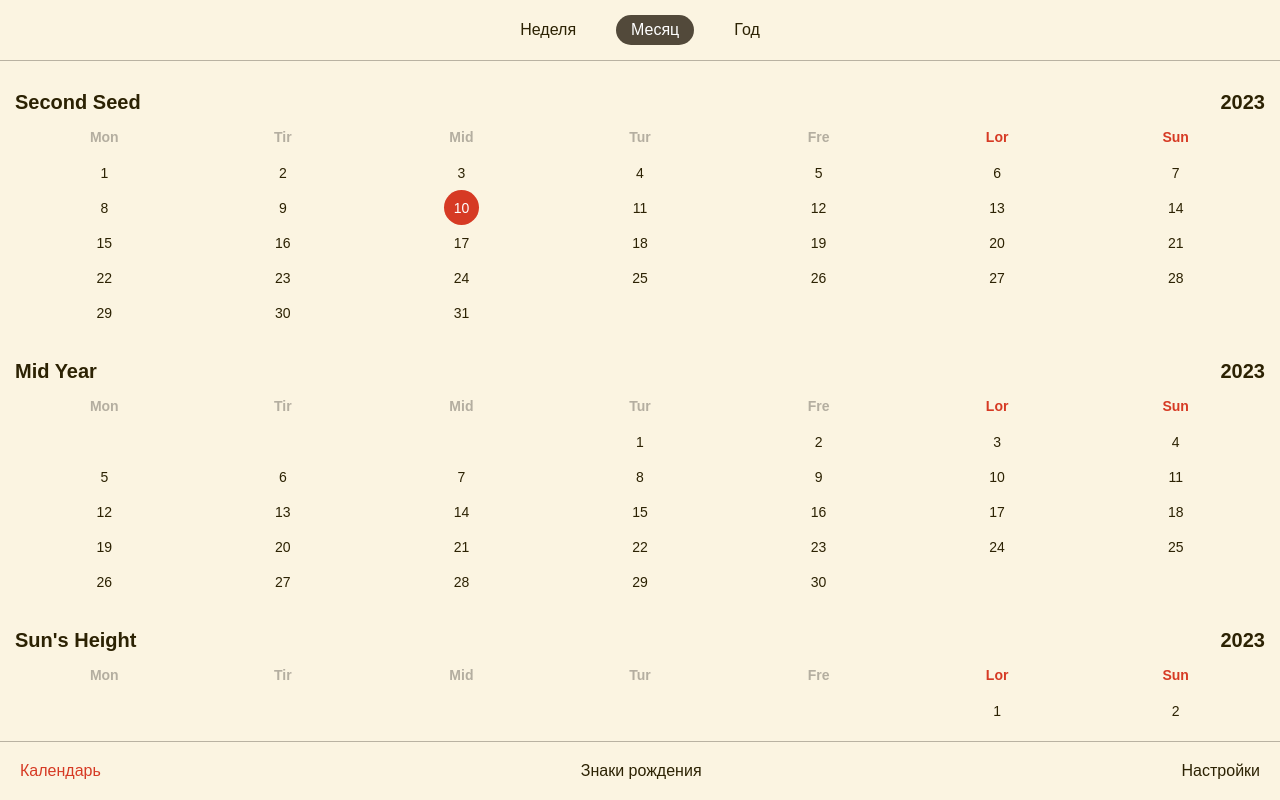
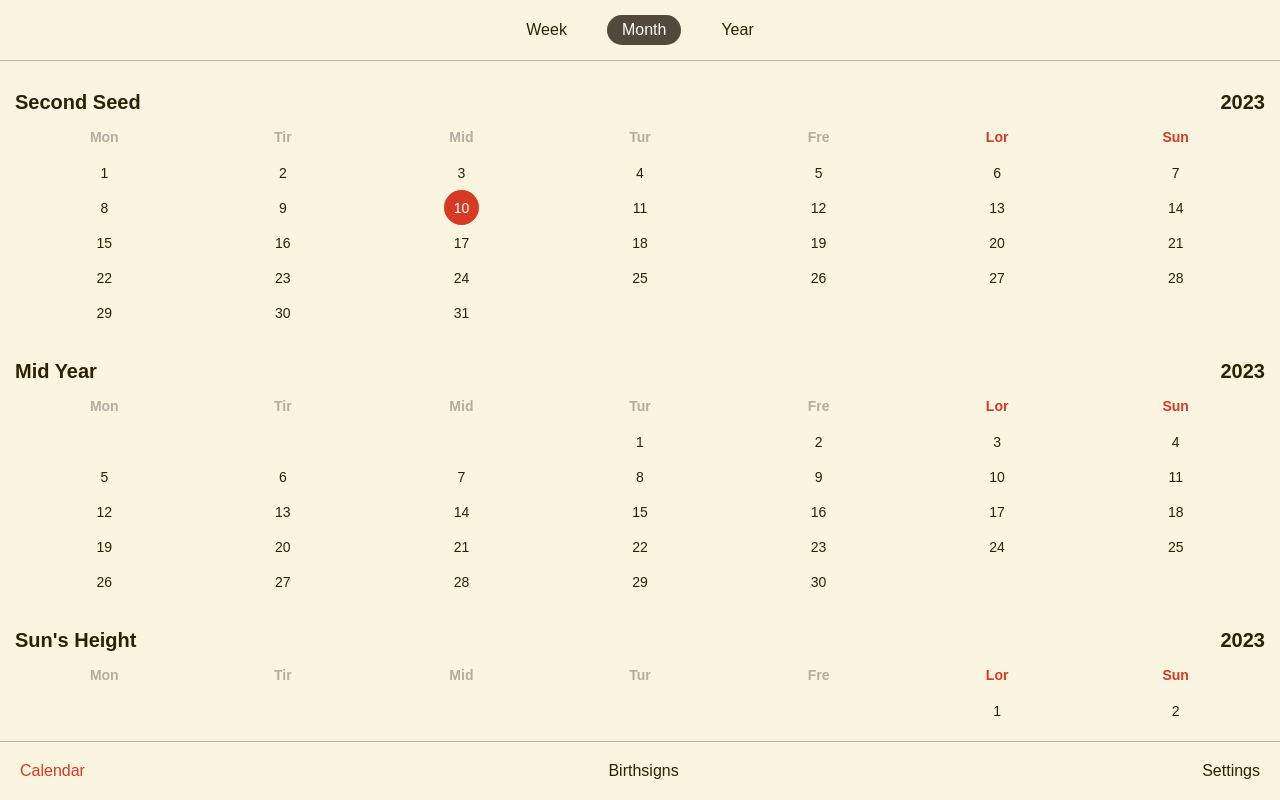
Before and after one commit to VChet/tamriel-calendar, a Vue app: page /month in a window 1280 px wide. Shown: the top 800 px of the page. Built offline with nearby package versions, Linux system fonts and the light colour scheme.

Commit message:
feat(i18n): add static i18n

```diff
--- a/package.json
+++ b/package.json
@@ -14,9 +14,11 @@
     "dayjs": "^1.11.7",
     "pinia": "^2.0.36",
     "vue": "^3.2.47",
+    "vue-i18n": "^9.2.2",
     "vue-router": "^4.1.6"
   },
   "devDependencies": {
+    "@intlify/unplugin-vue-i18n": "^0.10.0",
     "@rushstack/eslint-patch": "^1.2.0",
     "@types/node": "^20.1.1",
     "@vitejs/plugin-vue": "^4.2.1",
--- a/src/App.vue
+++ b/src/App.vue
@@ -4,13 +4,13 @@
     <nav>
       <ul>
         <li>
-          <RouterLink to="/calendar">Календарь</RouterLink>
+          <RouterLink to="/calendar">{{ $t("calendar") }}</RouterLink>
         </li>
         <li>
-          <RouterLink to="/birthsigns">Знаки рождения</RouterLink>
+          <RouterLink to="/birthsigns">{{ $t("birthsigns") }}</RouterLink>
         </li>
         <li>
-          <RouterLink to="/settings">Настройки</RouterLink>
+          <RouterLink to="/settings">{{ $t("settings") }}</RouterLink>
         </li>
       </ul>
     </nav>
--- /dev/null
+++ b/src/i18n/messages.ts
@@ -0,0 +1,28 @@
+import type { I18nOptions } from "vue-i18n";
+
+const messages: I18nOptions["messages"] = {
+  en: {
+    calendar: "Calendar",
+    birthsigns: "Birthsigns",
+    settings: "Settings",
+    week: "Week",
+    month: "Month",
+    year: "Year",
+    settingsPage: {
+      design: "Original design by"
+    }
+  },
+  ru: {
+    calendar: "Календарь",
+    birthsigns: "Знаки рождения",
+    settings: "Настройки",
+    week: "Неделя",
+    month: "Месяц",
+    year: "Год",
+    settingsPage: {
+      design: "Оригинальный дизайн"
+    }
+  }
+};
+
+export default messages;
--- a/src/main.ts
+++ b/src/main.ts
@@ -1,16 +1,27 @@
 import { createApp } from "vue";
-import { locale } from "dayjs";
+import { createI18n } from "vue-i18n";
+
 import { useRegisterSW } from "virtual:pwa-register/vue";
 import { createPinia } from "pinia";
 
 import App from "./App.vue";
 import router from "./router";
+
+import messages from "@/i18n/messages";
+
 import "./assets/global.scss";
-import tamrielEn from "@/assets/tamriel-en";
+import { setLocale, settings } from "@/store/settings";
 
 const pinia = createPinia();
 
-locale(tamrielEn);
+export const i18n = createI18n({
+  locale: "en",
+  fallbackLocale: "ru",
+  legacy: false,
+  messages
+});
+
+setLocale(settings.value.locale);
 
 useRegisterSW({
   immediate: true,
@@ -26,4 +37,4 @@ useRegisterSW({
   }
 });
 
-createApp(App).use(pinia).use(router).mount("#app");
+createApp(App).use(pinia).use(i18n).use(router).mount("#app");
--- a/src/store/settings.ts
+++ b/src/store/settings.ts
@@ -1,30 +1,21 @@
-import { locale } from "dayjs";
-import { defineStore } from "pinia";
+import dayjs from "dayjs";
+import { useStorage } from "@vueuse/core";
+import { i18n } from "@/main";
 import tamrielEn from "@/assets/tamriel-en";
 import tamrielRu from "@/assets/tamriel-ru";
 
-interface SettingsStore {
-  dayjsLocale: "tamriel-en" | "tamriel-ru";
+export const settings = useStorage("settings", { locale: "en" });
+
+function getDayJSLocaleData(locale: string) {
+  switch (locale) {
+    case "en":
+      return tamrielEn;
+    case "ru":
+      return tamrielRu;
+  }
 }
-
-export const useSettingsStore = defineStore("settings", {
-  state: (): SettingsStore => ({
-    dayjsLocale: locale() as SettingsStore["dayjsLocale"]
-  }),
-  getters: {
-    localeData: (state) => {
-      switch (state.dayjsLocale) {
-        case "tamriel-en":
-          return tamrielEn;
-        case "tamriel-ru":
-          return tamrielRu;
-      }
-    }
-  },
-  actions: {
-    setLocale(value: SettingsStore["dayjsLocale"]) {
-      this.dayjsLocale = value;
-      locale(this.localeData);
-    }
-  }
-});
+export function setLocale(locale: string) {
+  dayjs.locale(getDayJSLocaleData(locale));
+  i18n.global.locale.value = locale;
+  settings.value.locale = locale;
+}
--- a/src/views/BirthsignView.vue
+++ b/src/views/BirthsignView.vue
@@ -2,7 +2,7 @@
   <main class="container birthsign-view">
     <img class="birthsign-view__image" :src="`/img/birthsigns/${sign.image}.webp`" :alt="sign.name" />
     <h1 class="birthsign-view__title">{{ sign.name }}</h1>
-    <div v-if="sign.month" class="birthsign-view__subtitle">Месяц {{ sign.month }}</div>
+    <div v-if="sign.month" class="birthsign-view__subtitle">{{ $t("month") }} {{ sign.month }}</div>
     <div class="birthsign-view__description">{{ sign.description }}</div>
   </main>
 </template>
--- a/src/views/BirthsignsView.vue
+++ b/src/views/BirthsignsView.vue
@@ -1,6 +1,6 @@
 <template>
   <main class="container birthsigns-view">
-    <h1>Знаки рождения</h1>
+    <h1>{{ $t("birthsigns") }}</h1>
     <ul class="birthsigns-view__list">
       <RouterLink
         v-for="(sign, index) in birthsigns"
--- a/src/views/CalendarView.vue
+++ b/src/views/CalendarView.vue
@@ -3,13 +3,13 @@
     <header>
       <ul>
         <li>
-          <RouterLink to="/week" class="tab">Неделя</RouterLink>
+          <RouterLink to="/week" class="tab">{{ $t("week") }}</RouterLink>
         </li>
         <li>
-          <RouterLink to="/month" class="tab">Месяц</RouterLink>
+          <RouterLink to="/month" class="tab">{{ $t("month") }}</RouterLink>
         </li>
         <li>
-          <RouterLink to="/year" class="tab">Год</RouterLink>
+          <RouterLink to="/year" class="tab">{{ $t("year") }}</RouterLink>
         </li>
       </ul>
     </header>
--- a/src/views/SettingsView.vue
+++ b/src/views/SettingsView.vue
@@ -1,10 +1,10 @@
 <template>
   <main class="settings-view">
-    <header>Настройки</header>
+    <header>{{ $t("settings") }}</header>
     <article class="container">
       <ul class="settings-view__list">
         <li>
-          Оригинальный дизайн
+          {{ $t("settingsPage.design") }}
           <a href="https://www.behance.net/gallery/110895975/Tamriel-Calendar-Mobile-App">Serafima S</a>
         </li>
         <li>
@@ -12,11 +12,11 @@
         </li>
         <li class="settings-view__list-language">
           <label>
-            <input v-model="locale" type="radio" value="tamriel-en" />
+            <input v-model="locale" type="radio" value="en" />
             English
           </label>
           <label>
-            <input v-model="locale" type="radio" value="tamriel-ru" />
+            <input v-model="locale" type="radio" value="ru" />
             Русский
           </label>
         </li>
@@ -26,13 +26,11 @@
 </template>
 
 <script setup lang="ts">
-import { watch } from "vue";
-import { storeToRefs } from "pinia";
-import { useSettingsStore } from "@/store/settings";
+import { ref, watch } from "vue";
+import { settings, setLocale } from "@/store/settings";
 
-const settings = useSettingsStore();
-const { dayjsLocale: locale } = storeToRefs(settings);
-watch(locale, (newLocale) => settings.setLocale(newLocale));
+const locale = ref(settings.value.locale);
+watch(locale, setLocale);
 </script>
 <style lang="scss">
 .settings-view {
--- a/vite.config.ts
+++ b/vite.config.ts
@@ -1,6 +1,7 @@
 import { defineConfig } from "vite";
 import vue from "@vitejs/plugin-vue";
 import { VitePWA, type VitePWAOptions } from "vite-plugin-pwa";
+import VueI18nPlugin from "@intlify/unplugin-vue-i18n/vite";
 import { fileURLToPath, URL } from "node:url";
 
 const pwaOptions: Partial<VitePWAOptions> = {
@@ -38,7 +39,7 @@ const pwaOptions: Partial<VitePWAOptions> = {
 
 // https://vitejs.dev/config/
 export default defineConfig({
-  plugins: [vue(), VitePWA(pwaOptions)],
+  plugins: [vue(), VitePWA(pwaOptions), VueI18nPlugin({})],
   resolve: {
     alias: {
       "@": fileURLToPath(new URL("./src", import.meta.url))
```
Also changed, not shown: 1 other file (tests, documents, lock files or other folders).
